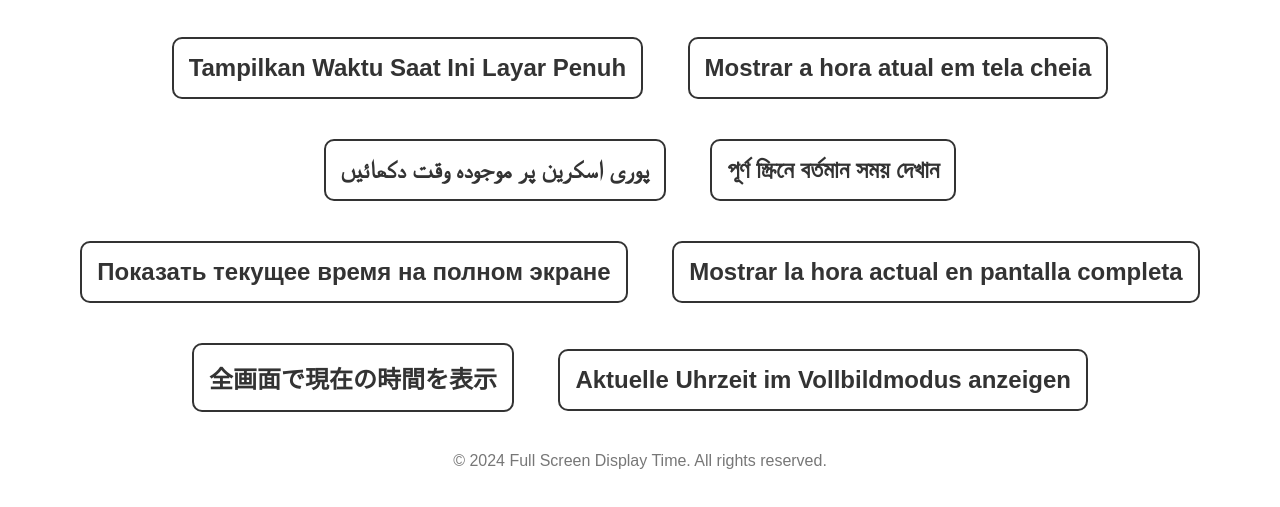
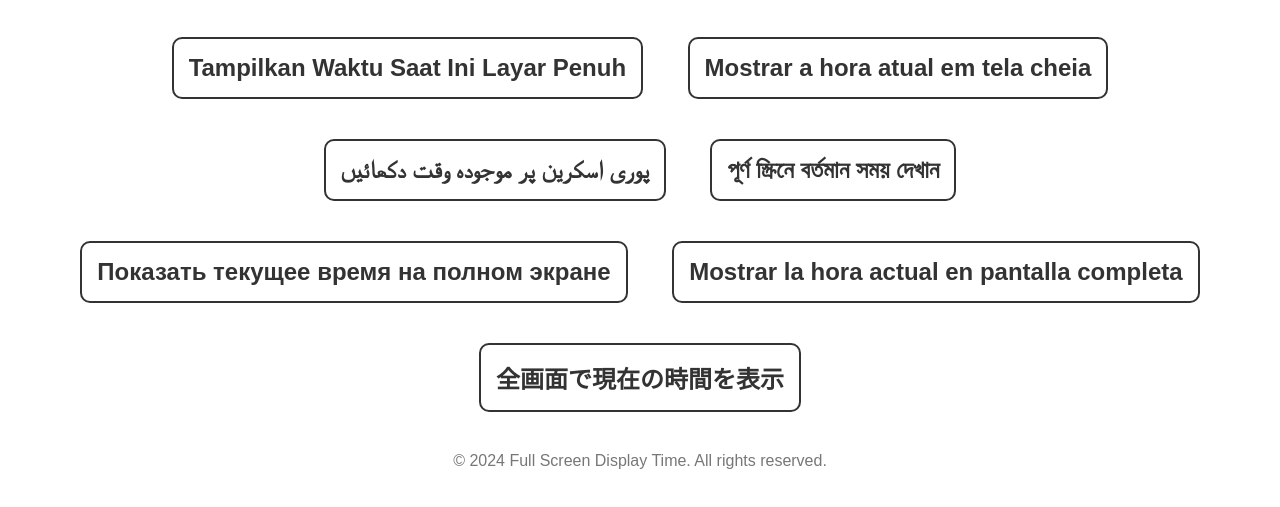
Before and after one commit to syakenni/FullScreenDisplayTime, a plain HTML site: page index.html in a window 1280 px wide. Shown: the part 181-688 px from the top of the page. Drawn offline with Linux system fonts and the light colour scheme.

Commit message:
Add files via upload

```diff
--- a/index.html
+++ b/index.html
@@ -102,12 +102,6 @@
         </a>
     </section>
 
-    <section class="language-section">
-        <a href="de-full-screen-display-time.html" lang="de">
-            <h2 lang="de">Aktuelle Uhrzeit im Vollbildmodus anzeigen</h2>
-        </a>
-    </section>
-
     <footer>
         <p>&copy; 2024 Full Screen Display Time. All rights reserved.</p>
     </footer>
```
